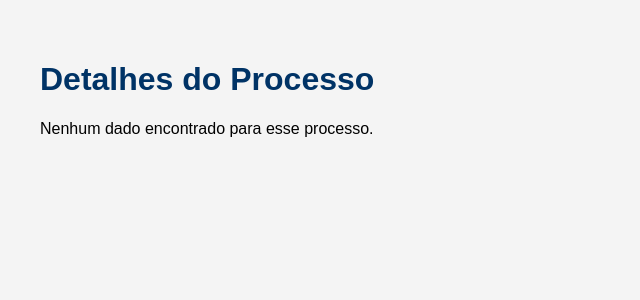
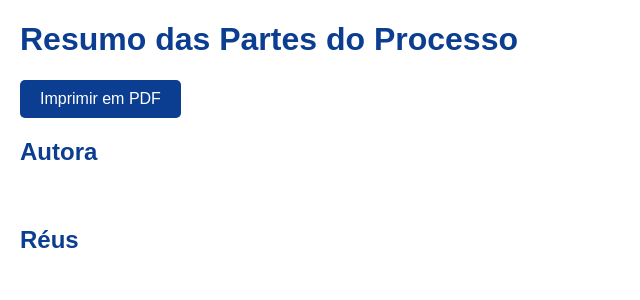
Before and after one commit to yurivix/Consulta, a Flask app: template templates/resultado.html in a window 1280 px wide. Shown: the top 300 px of the page, without its empty margins (0-640 px from the left). Run offline with Flask 3, Linux system fonts and the light colour scheme; the template is opened without the code that fills it, so the values that code supplies are empty.

Commit message:
Update resultado.html

```diff
--- a/templates/resultado.html
+++ b/templates/resultado.html
@@ -1,61 +1,72 @@
 <!DOCTYPE html>
-<html lang="pt-BR">
+<html lang="pt-br">
 <head>
   <meta charset="UTF-8">
-    <title>Resultado da Consulta</title>
+  <title>Resumo do Processo</title>
   <style>
     body {
       font-family: Arial, sans-serif;
-            padding: 2em;
-            background-color: #f4f4f4;
+      margin: 20px;
+      color: #333;
     }
-        h1 {
-            color: #003366;
+    h1, h2, h3 {
+      color: #0b3d91;
     }
     table {
       width: 100%;
       border-collapse: collapse;
-            background: white;
-            box-shadow: 0 0 10px rgba(0,0,0,0.1);
+      margin-bottom: 40px;
     }
     th, td {
+      border: 1px solid #ccc;
       padding: 10px;
-            border: 1px solid #ccc;
       text-align: left;
       vertical-align: top;
     }
     th {
-            background-color: #003366;
+      background-color: #f0f0f0;
+    }
+    button {
+      background-color: #0b3d91;
       color: white;
+      padding: 10px 20px;
+      border: none;
+      font-size: 16px;
+      cursor: pointer;
+      border-radius: 5px;
+    }
+    button:hover {
+      background-color: #062b6c;
+    }
+    @media print {
+      button {
+        display: none;
+      }
     }
   </style>
 </head>
 <body>
-    <h1>Detalhes do Processo</h1>
 
-    {% if processo %}
+  <h1>Resumo das Partes do Processo</h1>
+
+  <button onclick="window.print()">Imprimir em PDF</button>
+
+  <h2>Autora</h2>
   <table>
-        <tbody>
-        {% for chave, valor in processo.__dict__.items() %}
-            <tr>
-                <th>{{ chave }}</th>
-                <td>
-                    {% if valor is iterable and not valor|string %}
-                        <ul>
-                        {% for item in valor %}
-                            <li>{{ item }}</li>
+    {% for campo, valor in autora.items() %}
+      <tr><th>{{ campo }}</th><td>{{ valor }}</td></tr>
     {% endfor %}
-                        </ul>
-                    {% else %}
-                        {{ valor }}
-                    {% endif %}
-                </td>
-            </tr>
+  </table>
+
+  <h2>Réus</h2>
+  {% for reu in reus %}
+    <h3>{{ reu.nome }}</h3>
+    <table>
+      {% for campo, valor in reu.dados.items() %}
+        <tr><th>{{ campo }}</th><td>{{ valor | safe }}</td></tr>
       {% endfor %}
-        </tbody>
     </table>
-    {% else %}
-        <p>Nenhum dado encontrado para esse processo.</p>
-    {% endif %}
+  {% endfor %}
+
 </body>
 </html>
```
Lines whose indentation alone changed are shown as unchanged.
